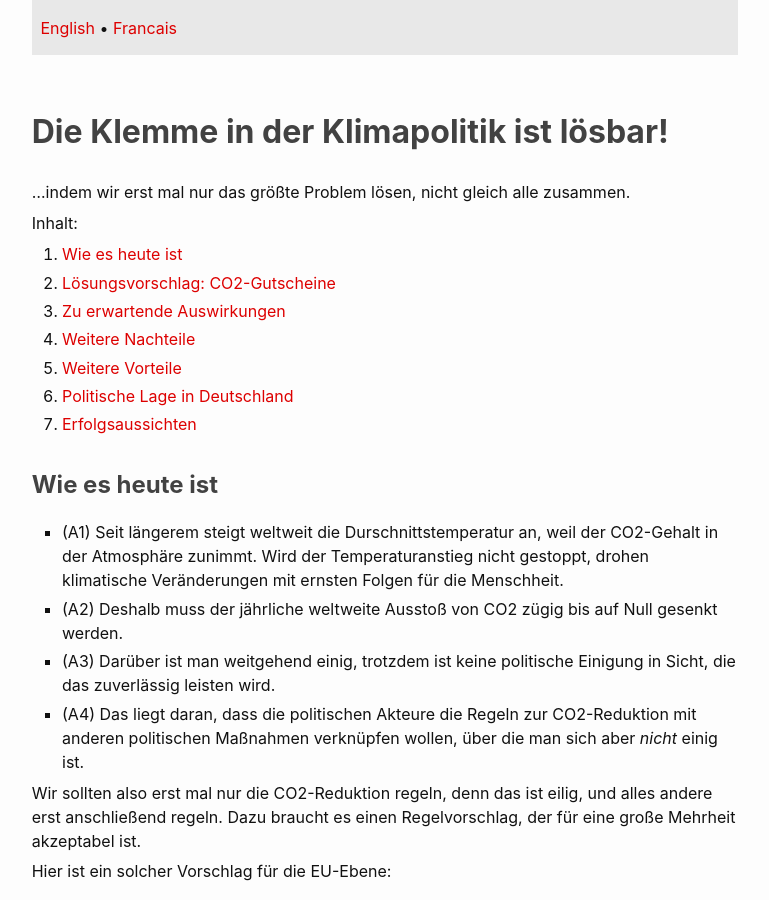
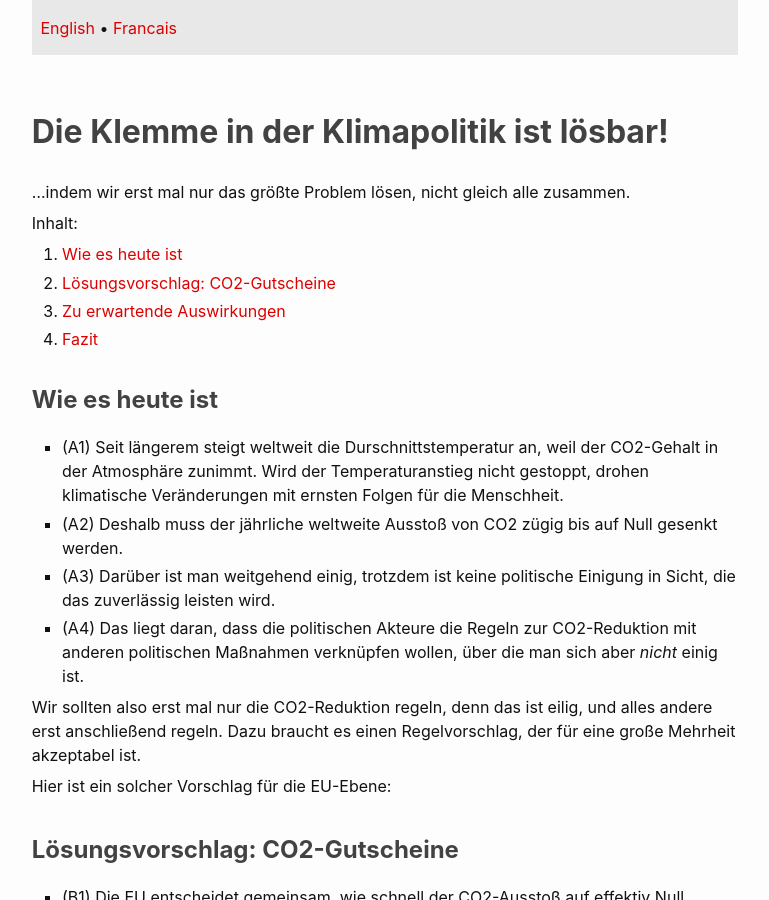
Before and after one commit to co2coupons/co2coupons.github.io, a Jekyll site: the page built from de.md, in a window 1280 px wide and 900 px high. Shown: the whole window, without its empty margins (255-1024 px from the left). Built offline with Jekyll 4.4.1, drawn with Linux system fonts in a browser that asks for light colours; some of the changed text lies outside the part shown.

Commit message:
de.md: regrouped the 7 sections into 4

```diff
--- a/de.md
+++ b/de.md
@@ -15,10 +15,7 @@ Inhalt:
 1. [Wie es heute ist](#heute)
 1. [Lösungsvorschlag: CO2-Gutscheine](#vorschlag)
 1. [Zu erwartende Auswirkungen](#wirkungen)
-1. [Weitere Nachteile](#nachteile)
-1. [Weitere Vorteile](#vorteile)
-1. [Politische Lage in Deutschland](#parteien)
-1. [Erfolgsaussichten](#erfolgsaussicht)
+1. [Fazit](#fazit)
 
 
 ## <a name="heute"></a>Wie es heute ist
@@ -139,7 +136,7 @@ Hier die wichtigsten Auswirkungen:
   Zins steigen. Sparen oder Wertpapiere kaufen lohnt sich wieder mehr.
 
 
-## <a name="nachteile"></a>Weitere Nachteile
+**Weitere Nachteile:**
 
 - (D1) Die organisatorische Umsetzung ist nicht ganz einfach.
   Folgende Probleme müssen gelöst werden:
@@ -149,7 +146,7 @@ Hier die wichtigsten Auswirkungen:
      verlässlich überwachen.
 
 
-## <a name="vorteile"></a>Weitere Vorteile
+**Weitere Vorteile:**
 
 - (E1) Viele komplizierte Veränderungen werden der Selbstorganisation
   der Gesellschaft überlassen und müssen nicht unter großer Ungewissheit
@@ -163,7 +160,10 @@ Hier die wichtigsten Auswirkungen:
   verfallen lassen.
 
 
-## <a name="parteien"></a>Politische Lage in Deutschland
+## <a name="fazit"></a>Fazit
+
+
+### <a name="parteien"></a>Politische Lage in Deutschland
 
 Wenn sich für das Exportproblem eine Lösung finden lässt (siehe unten),
 haben fast alle im Bundestag vertretenen Parteien gute Gründe,
@@ -176,7 +176,7 @@ die Lösung mit CO2-Gutscheinen zu begrüßen:
   an die Schwächeren einhergeht.
 
 
-## <a name="erfolgsaussicht"></a>Erfolgsaussichten
+### <a name="erfolgsaussicht"></a>Erfolgsaussichten
 
 Hat der Vorschlag Aussicht auf Erfolg?
 Es gibt innerhalb der EU wohl nur zwei große Hindernisse:
```
